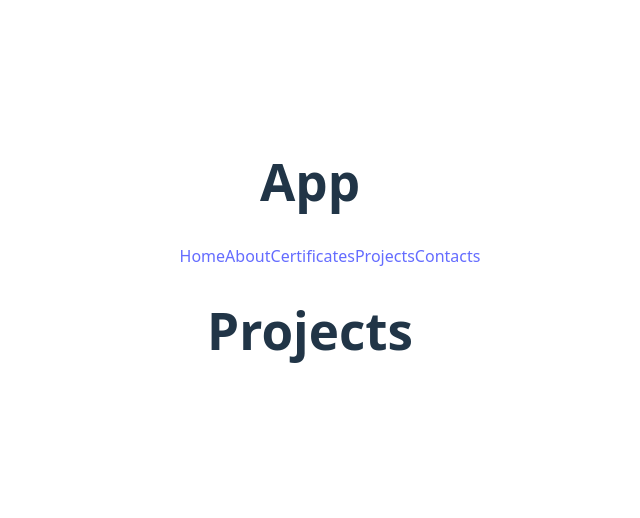
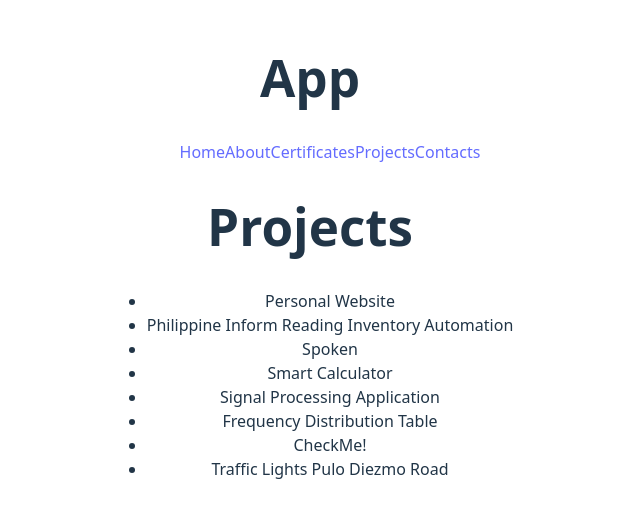
Before and after one commit to zeriaaron/professional-website, a React (Vite) app: page /projects in a window 1280 px wide. Shown: the part 144-662 px from the top of the page, without its empty margins (330-970 px from the left). Built offline with nearby package versions, Linux system fonts and the light colour scheme.

Commit message:
Listed all projects

```diff
--- a/src/components/Projects.jsx
+++ b/src/components/Projects.jsx
@@ -4,6 +4,16 @@ function Projects() {
     return (
         <>
             <h1>Projects</h1>
+            <ul>
+                <li>Personal Website</li>
+                <li>Philippine Inform Reading Inventory Automation</li>
+                <li>Spoken</li>
+                <li>Smart Calculator</li>
+                <li>Signal Processing Application</li>
+                <li>Frequency Distribution Table</li>
+                <li>CheckMe!</li>
+                <li>Traffic Lights Pulo Diezmo Road</li>
+            </ul>
         </>
     )
 }
```
